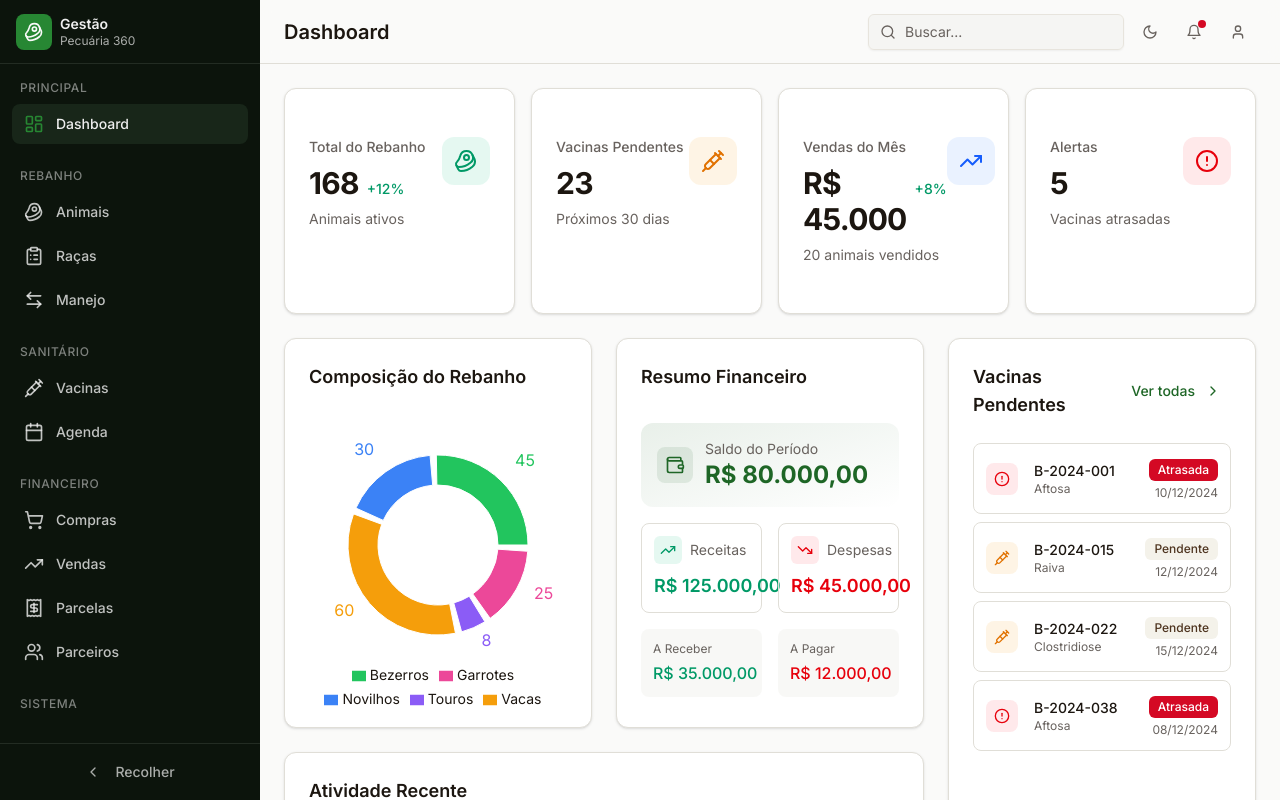
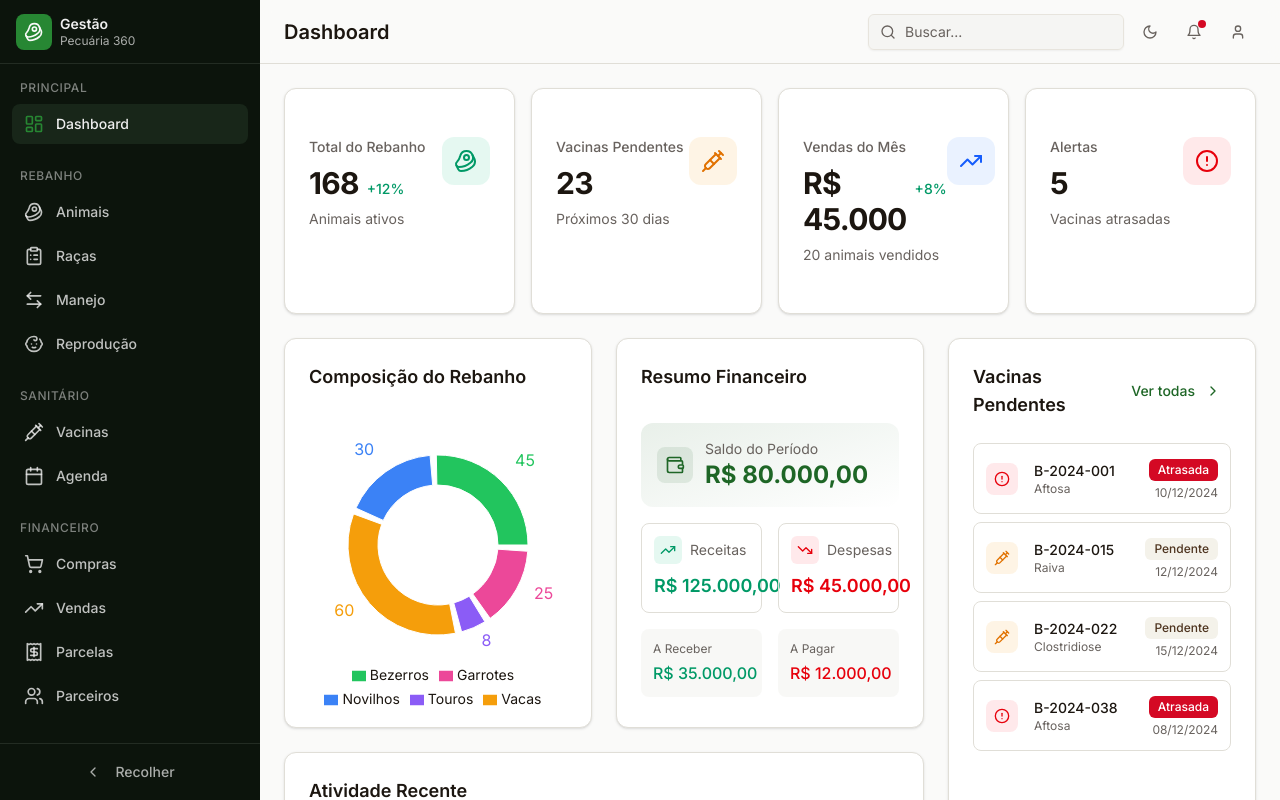
Before and after one commit to JoseBieco/sistema-de-gestao-agro, a Next.js app: page / in a window 1280 px wide. Shown: the top 800 px of the page. Built offline with nearby package versions, Linux system fonts and the light colour scheme.

Commit message:
feat(components/layout/sidebar.tsx): adição do novo processo de reprodução na barra de páginas

```diff
--- a/components/layout/sidebar.tsx
+++ b/components/layout/sidebar.tsx
@@ -23,6 +23,7 @@ import {
   ShoppingCart,
   Receipt,
   ArrowLeftRight,
+  Baby,
 } from "lucide-react";
 
 interface NavItem {
@@ -48,6 +49,7 @@ const navigation: NavGroup[] = [
       { title: "Animais", href: "/animais", icon: Beef },
       { title: "Raças", href: "/racas", icon: ClipboardList },
       { title: "Manejo", href: "/manejo", icon: ArrowLeftRight },
+      { title: "Reprodução", href: "/reproducao", icon: Baby },
     ],
   },
   {
```
